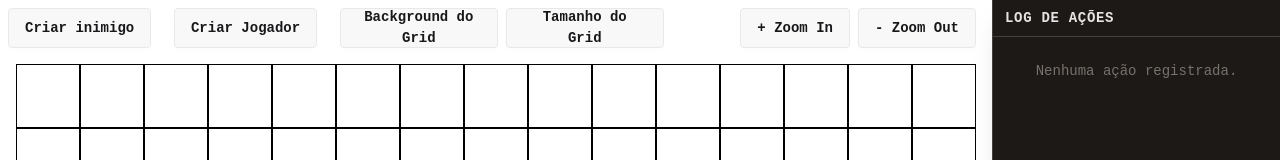
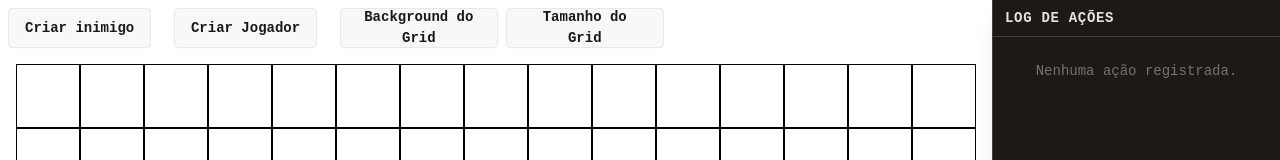
Before and after one commit to NicollasMatheus37/rpg-vtt-v0, a React (Vite) app: page / in a window 1280 px wide. Shown: the top 160 px of the page. Built offline with nearby package versions, Linux system fonts and the light colour scheme.

Commit message:
removidos zoom in e zoom out

```diff
--- a/src/renderer/components/form/set-grid-size.form.tsx
+++ b/src/renderer/components/form/set-grid-size.form.tsx
@@ -47,8 +47,15 @@ export function SetGridSizeForm({
 	};
 
 	const handleReset = () => {
-		const defaultW = Math.floor(window.innerWidth / 64);
-		const defaultH = Math.floor(window.innerHeight / 64);
+		const sidebarWidthPx = 300; // largura do painel de logs (w-72 = 18rem, 1rem = 16px)
+		const availableWidth = Math.max(window.innerWidth - sidebarWidthPx, 0);
+
+		const rawDefaultW = Math.floor(availableWidth / 64);
+		const rawDefaultH = Math.floor(window.innerHeight / 64);
+
+		const defaultW = Math.min(Math.max(rawDefaultW, MIN_SIZE), MAX_SIZE);
+		const defaultH = Math.min(Math.max(rawDefaultH, MIN_SIZE), MAX_SIZE);
+
 		setWidth(String(defaultW));
 		setHeight(String(defaultH));
 		setErrors({});
--- a/src/renderer/pages/map.tsx
+++ b/src/renderer/pages/map.tsx
@@ -22,7 +22,7 @@ function manhattanDistance(a: { x: number; y: number }, b: { x: number; y: numbe
 }
 
 export default function Map() {
-	const [tileSize, setTileSize] = React.useState(64);
+	const [tileSize] = React.useState(64);
 	const [entities, setEntities] = React.useState<TEntity[]>([]);
 	const [actionLog, setActionLog] = React.useState<ActionLogEntry[]>([]);
 	const [selectedEntityIndex, setSelectedEntityIndex] = React.useState<number | null>(null);
@@ -69,14 +69,6 @@ export default function Map() {
 		setGridWidth(width);
 		setGridHeight(height);
 	}, []);
-
-	const zoomIn = () => {
-		setTileSize(prevSize => Math.min(prevSize + 16, 256));
-	}
-
-	const zoomOut = () => {
-		setTileSize(prevSize => Math.max(prevSize - 16, 16));
-	}
 
 	const addLogEntry = useCallback((input: ActionLogEntryInput) => {
 		setActionLog(prev => [...prev, {
@@ -272,10 +264,6 @@ export default function Map() {
 						/>
 					</DrawerSidebar>
 				</div>
-				<div className={'fixed top-2 right-[19rem] flex gap-2 z-40'}>
-					<button onClick={zoomIn} className={'btn'}>+ Zoom In</button>
-					<button onClick={zoomOut} className={'btn'}>- Zoom Out</button>
-				</div>
 				<ActionLogPanel entries={actionLog} />
 				<div className="pr-72">
 					<Grid
```
